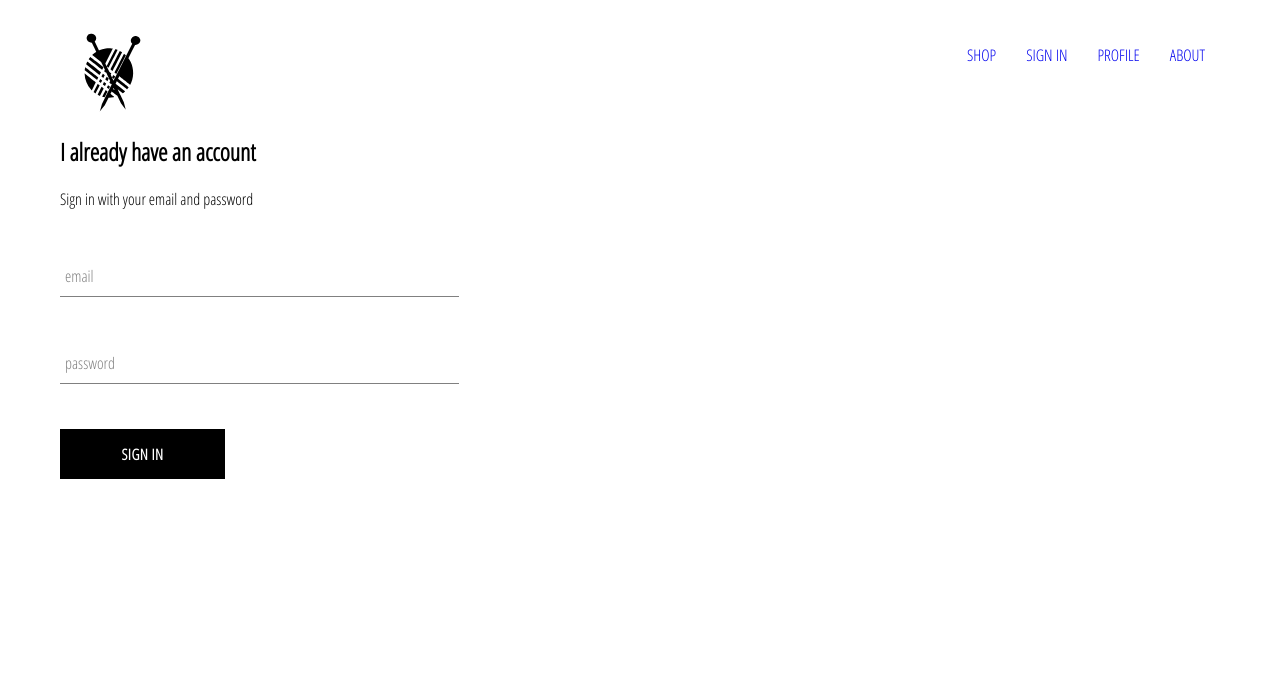
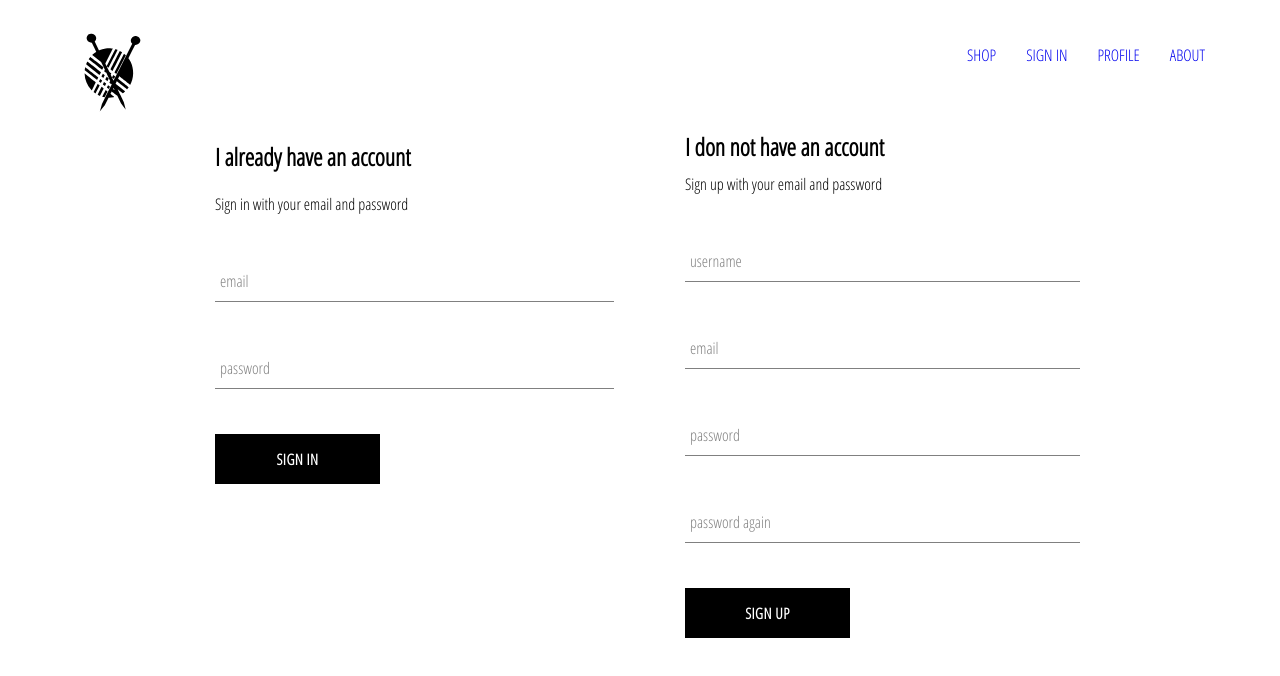
Before and after one commit to minkoroland/roland-clothing, a React (Create React App) app in the folder roland-clothing/: page /signin in a window 1280 px wide. Shown: the top 676 px of the page. Built offline with nearby package versions, Linux system fonts and the light colour scheme.

Commit message:
sign-up is implemented with style

```diff
--- /dev/null
+++ b/roland-clothing/src/components/sign-up/sign-up.component.js
@@ -0,0 +1,96 @@
+import "./sign-up.styles.scss";
+import React, { Component } from "react";
+import FormInput from "../form-input/form-input.component";
+import CustomButton from "../custom-button/custom-button.component";
+
+class SignUp extends Component {
+  constructor(props) {
+    super(props);
+
+    this.state = {
+      username: "",
+      email: "",
+      password: "",
+      passwordAgain: "",
+    };
+  }
+
+  handleSubmit = (e) => {
+    e.preventDefault();
+
+    this.setState({ username: "", email: "", password: "", passwordAgain: "" });
+  };
+/*
+  if (password !== passwordAgain) {
+      alert("passwords don't match")
+      return;
+  }
+*/
+
+  handleChange = (e) => {
+    const { value, name } = e.target;
+
+    this.setState({ [name]: value }, () =>
+      console.log(
+        this.state.username +
+          " " +
+          this.state.email +
+          " " +
+          this.state.password +
+          " " +
+          this.state.passwordAgain
+      )
+    );
+  };
+
+  render() {
+    return (
+      <div className="sign-up">
+        <h2 className="title">I don not have an account</h2>
+        <span>Sign up with your email and password</span>
+
+        <form onSubmit={this.handleSubmit}>
+          <FormInput
+            name="username"
+            type="username"
+            handleChange={this.handleChange}
+            value={this.state.username}
+            label="username"
+            required
+          />
+
+          <FormInput
+            name="email"
+            type="email"
+            handleChange={this.handleChange}
+            value={this.state.email}
+            label="email"
+            required
+          />
+
+          <FormInput
+            name="password"
+            type="password"
+            handleChange={this.handleChange}
+            value={this.state.password}
+            label="password"
+            required
+          />
+
+          <FormInput
+            name="passwordAgain"
+            type="password"
+            handleChange={this.handleChange}
+            value={this.state.passwordAgain}
+            label="password again"
+            required
+          />
+
+          <CustomButton type="submit">Sign up</CustomButton>
+        </form>
+      </div>
+    );
+  }
+}
+
+export default SignUp;
--- /dev/null
+++ b/roland-clothing/src/components/sign-up/sign-up.styles.scss
@@ -0,0 +1,11 @@
+//sign up
+
+.sign-up {
+    display: flex;
+    flex-direction: column;
+    width: 380px;
+
+    .title {
+      margin: 10px 0;
+    }
+  }
--- a/roland-clothing/src/pages/sign-in-and-sign-up/sign-in-and-sign-up.component.js
+++ b/roland-clothing/src/pages/sign-in-and-sign-up/sign-in-and-sign-up.component.js
@@ -1,10 +1,12 @@
 import SignIn from '../../components/sign-in/sign-in.component';
+import SignUp from '../../components/sign-up/sign-up.component';
 import './sign-in-and-sign-up.styles.scss';
 
 const SignInAndSignUp = () => {
     return (
-        <div>
+        <div className="sign-in-and-sign-up">
             <SignIn />
+            <SignUp />
         </div>
     );
 }
--- a/roland-clothing/src/pages/sign-in-and-sign-up/sign-in-and-sign-up.styles.scss
+++ b/roland-clothing/src/pages/sign-in-and-sign-up/sign-in-and-sign-up.styles.scss
@@ -0,0 +1,8 @@
+//sign-in-and-sign-up
+
+.sign-in-and-sign-up {
+    width: 850px;
+    display: flex;
+    justify-content: space-between;
+    margin: 30px auto;
+  }
```
